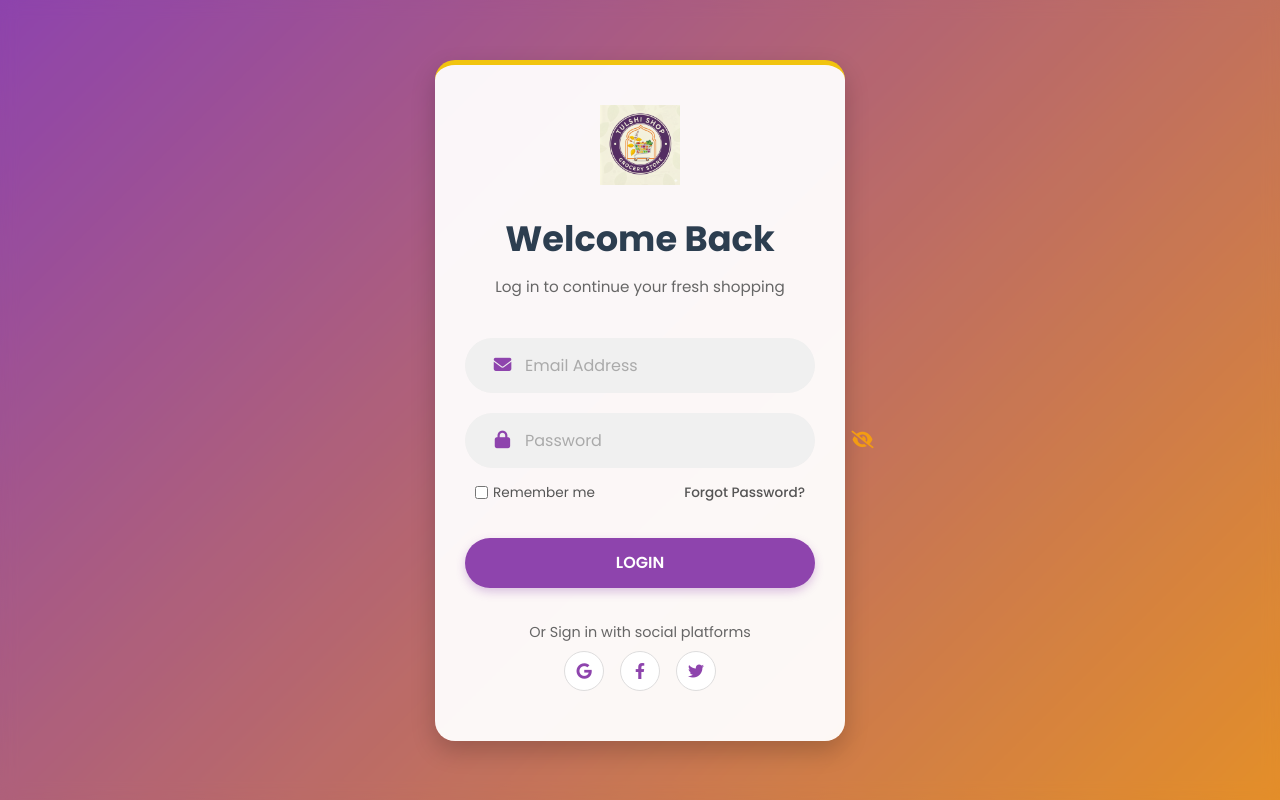
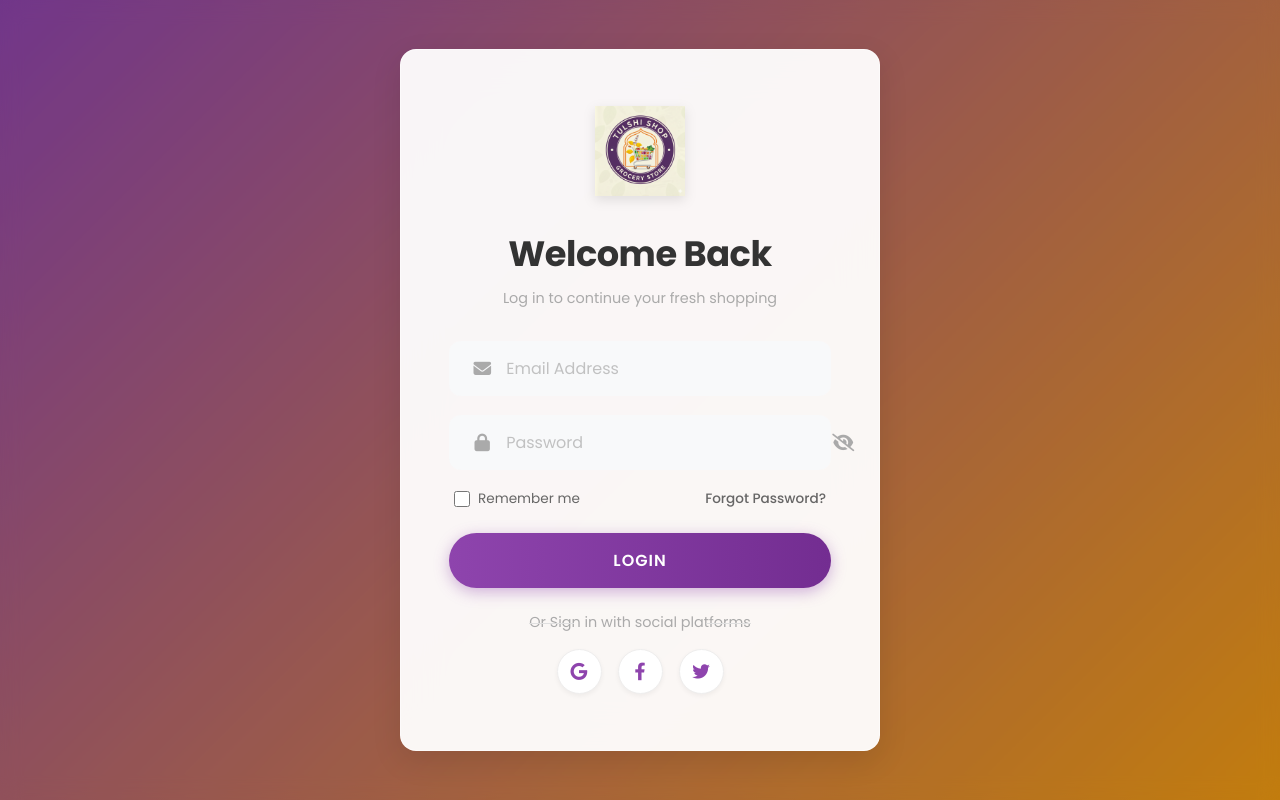
Before and after one commit to zeelpatel028/shop, a Flask app: page / in a window 1280 px wide. Run offline with Flask 3, Linux system fonts and the light colour scheme.

Commit message:
feat: Create base HTML template and initial comprehensive modern UI styling with responsive design.

```diff
--- a/static/css/style.css
+++ b/static/css/style.css
@@ -1,4 +1,20 @@
 @import url("https://fonts.googleapis.com/css2?family=Poppins:wght@200;300;400;500;600;700;800&display=swap");
+
+:root {
+    --primary-color: #8e44ad;
+    --primary-dark: #732d91;
+    --accent-color: #f39c12;
+    --accent-hover: #d35400;
+    --text-color: #333;
+    --text-muted: #aaa;
+    --bg-gradient: linear-gradient(135deg, #8e44ad 0%, #f39c12 100%);
+    --card-bg: rgba(255, 255, 255, 0.95);
+    --input-bg: #f8f9fa;
+    --shadow-soft: 0 10px 30px rgba(0, 0, 0, 0.1);
+    --shadow-hover: 0 15px 40px rgba(0, 0, 0, 0.15);
+    --transition-speed: 0.3s;
+    --border-radius: 16px;
+}
 
 * {
     margin: 0;
@@ -14,16 +30,16 @@ input {
 body {
     width: 100%;
     min-height: 100vh;
-    /* Fallback */
-    background-color: #8e44ad;
-    /* Purple to Orange Gradient */
-    background-image: linear-gradient(135deg, #8e44ad 0%, #f39c12 100%);
+    background-color: var(--primary-color);
+    background-image: var(--bg-gradient);
     background-size: cover;
     background-position: center;
     position: relative;
     display: flex;
     justify-content: center;
     align-items: center;
+    margin: 0;
+    /* Reset body margin */
 }
 
 /* Glassmorphism Overlay */
@@ -33,9 +49,9 @@ body {
     left: 0;
     width: 100%;
     height: 100%;
-    /* Darker purple tint for contrast */
-    background: rgba(142, 68, 173, 0.15);
-    backdrop-filter: blur(8px);
+    background: rgba(0, 0, 0, 0.2);
+    /* Darker overlay for better contrast */
+    backdrop-filter: blur(10px);
     z-index: 0;
 }
 
@@ -43,79 +59,101 @@ body {
     position: relative;
     z-index: 1;
     width: 100%;
-    max-width: 450px;
     padding: 20px;
+    display: flex;
+    /* Centering helper */
+    justify-content: center;
 }
 
+/* Modern Card Design */
 .login-card {
-    background-color: rgba(255, 255, 255, 0.95);
-    padding: 40px 30px;
-    border-radius: 20px;
-    box-shadow: 0 10px 25px rgba(0, 0, 0, 0.2);
+    background-color: var(--card-bg);
+    width: 100%;
+    max-width: 450px;
+    /* Desktop width */
+    padding: 3rem 2.5rem;
+    /* Generous padding */
+    border-radius: var(--border-radius);
+    box-shadow: var(--shadow-soft);
     text-align: center;
-    transition: transform 0.3s ease;
-    border-top: 5px solid #f1c40f;
-    /* Yellow accent */
+    transition: transform var(--transition-speed) ease, box-shadow var(--transition-speed) ease;
+    border-top: 5px solid var(--accent-color);
+    backdrop-filter: blur(20px);
+    /* Inner glass effect */
+    border: 1px solid rgba(255, 255, 255, 0.5);
+    /* Subtle border */
+    animation: fadeInUp 0.8s cubic-bezier(0.2, 0.8, 0.2, 1);
+    /* Smooth springy entry */
 }
 
 .login-card:hover {
     transform: translateY(-5px);
+    box-shadow: var(--shadow-hover);
 }
 
 .logo {
-    width: 80px;
+    width: 90px;
     height: auto;
-    margin-bottom: 20px;
+    margin-bottom: 1.5rem;
+    filter: drop-shadow(0 4px 6px rgba(0, 0, 0, 0.1));
 }
 
 .title {
-    font-size: 2.2rem;
-    color: #2c3e50;
-    /* Black/Dark Blueish Gray */
-    margin-bottom: 10px;
+    font-size: 2rem;
+    color: var(--text-color);
+    margin-bottom: 0.5rem;
     font-weight: 700;
+    letter-spacing: -0.5px;
 }
 
 .subtitle {
-    font-size: 0.95rem;
-    color: #666;
-    margin-bottom: 30px;
+    font-size: 0.9rem;
+    color: var(--text-muted);
+    margin-bottom: 2rem;
+    font-weight: 400;
 }
 
 form {
     display: flex;
     flex-direction: column;
     align-items: center;
+    width: 100%;
+    /* Ensure form takes full width */
 }
 
+/* Modern Input Fields */
 .input-field {
     width: 100%;
-    background-color: #f0f0f0;
-    margin: 10px 0;
+    background-color: var(--input-bg);
+    margin-bottom: 1.2rem;
     height: 55px;
-    border-radius: 55px;
+    /* Comfortable touch target */
+    border-radius: 12px;
     display: flex;
     align-items: center;
-    padding: 0 1.5rem;
+    padding: 0 1.2rem;
     position: relative;
-    transition: box-shadow 0.3s ease;
-    border: 1px solid transparent;
+    transition: all var(--transition-speed) ease;
+    border: 2px solid transparent;
 }
 
 .input-field:focus-within {
-    box-shadow: 0 0 0 2px #8e44ad;
-    /* Purple highlight */
+    box-shadow: 0 0 0 4px rgba(142, 68, 173, 0.15);
+    /* Soft focus ring */
     background-color: #fff;
-    border-color: #f39c12;
-    /* Orange border hint */
+    border-color: var(--primary-color);
 }
 
 .input-field i {
-    color: #8e44ad;
-    /* Purple Icons */
+    color: var(--text-muted);
     font-size: 1.1rem;
-    min-width: 25px;
+    min-width: 24px;
     text-align: center;
+    transition: color var(--transition-speed) ease;
+}
+
+.input-field:focus-within i {
+    color: var(--primary-color);
 }
 
 .input-field input {
@@ -124,129 +162,164 @@ form {
     border: none;
     font-weight: 500;
     font-size: 1rem;
-    color: #333;
+    color: var(--text-color);
     flex: 1;
-    margin-left: 10px;
+    margin-left: 12px;
+    height: 100%;
+    /* Full height for click area */
 }
 
 .input-field input::placeholder {
-    color: #aaa;
+    color: var(--text-muted);
     font-weight: 400;
+    opacity: 0.7;
 }
 
-/* Password Toggle Icon */
+/* Password Toggle */
 .input-field .toggle-password {
     cursor: pointer;
     margin-left: 10px;
-    color: #f39c12;
-    /* Orange toggle */
+    color: var(--text-muted);
 }
 
 .input-field .toggle-password:hover {
-    color: #d35400;
+    color: var(--accent-color);
 }
 
-.social-text {
-    padding: 1.5rem 0 0.5rem;
-    font-size: 0.9rem;
-    color: #666;
-}
-
-.social-media {
-    display: flex;
-    justify-content: center;
-    margin-bottom: 10px;
-}
-
-.social-icon {
-    height: 40px;
-    width: 40px;
-    display: flex;
-    justify-content: center;
-    align-items: center;
-    margin: 0 0.5rem;
-    color: #8e44ad;
-    /* Purple primary */
-    border-radius: 50%;
-    border: 1px solid #ddd;
-    text-decoration: none;
-    font-size: 1rem;
-    transition: all 0.3s ease;
-    background: #fff;
-}
-
-.social-icon:hover {
-    color: #fff;
-    border-color: #f39c12;
-    background-color: #f39c12;
-    /* Orange hover */
-    transform: translateY(-3px);
-}
-
-.btn {
-    width: 100%;
-    background-color: #8e44ad;
-    /* Purple Button */
-    border: none;
-    outline: none;
-    height: 50px;
-    border-radius: 50px;
-    color: #fff;
-    text-transform: uppercase;
-    font-weight: 600;
-    margin: 20px 0 10px;
-    cursor: pointer;
-    transition: 0.3s;
-    box-shadow: 0 4px 10px rgba(142, 68, 173, 0.3);
-    font-size: 1rem;
-}
-
-.btn:hover {
-    background-color: #9b59b6;
-    box-shadow: 0 6px 15px rgba(142, 68, 173, 0.4);
-}
-
+/* Options Row */
 .options {
     width: 100%;
     display: flex;
     justify-content: space-between;
     align-items: center;
-    margin: 5px 0 15px 0;
+    margin-bottom: 1.5rem;
     font-size: 0.85rem;
-    padding: 0 10px;
+    padding: 0 5px;
 }
 
 .options label {
     display: flex;
     align-items: center;
     cursor: pointer;
-    color: #555;
+    color: #666;
+    user-select: none;
 }
 
 .options input[type="checkbox"] {
-    margin-right: 5px;
-    accent-color: #8e44ad;
-    /* Purple checkbox */
+    margin-right: 8px;
+    accent-color: var(--primary-color);
+    width: 16px;
+    height: 16px;
 }
 
 .options a {
-    color: #555;
+    color: #666;
     text-decoration: none;
     font-weight: 500;
-    transition: color 0.3s;
+    transition: color var(--transition-speed);
 }
 
 .options a:hover {
-    color: #f39c12;
-    /* Orange link hover */
+    color: var(--primary-color);
     text-decoration: underline;
+}
+
+/* Premium Button */
+.btn {
+    width: 100%;
+    background-image: linear-gradient(to right, var(--primary-color), var(--primary-dark));
+    border: none;
+    outline: none;
+    height: 55px;
+    /* Large touch target */
+    border-radius: 50px;
+    color: #fff;
+    text-transform: uppercase;
+    font-weight: 600;
+    letter-spacing: 1px;
+    cursor: pointer;
+    transition: all var(--transition-speed);
+    box-shadow: 0 4px 15px rgba(142, 68, 173, 0.4);
+    font-size: 1rem;
+    margin-bottom: 1.5rem;
+}
+
+.btn:hover {
+    background-image: linear-gradient(to right, var(--primary-dark), var(--primary-color));
+    /* Gradient shift */
+    box-shadow: 0 6px 20px rgba(142, 68, 173, 0.5);
+    transform: translateY(-2px);
+}
+
+.btn:active {
+    transform: translateY(1px);
+    box-shadow: 0 2px 10px rgba(142, 68, 173, 0.3);
+}
+
+/* Social Section */
+.social-text {
+    font-size: 0.9rem;
+    color: var(--text-muted);
+    margin-bottom: 1rem;
+    position: relative;
+}
+
+/* Separator lines for social text */
+.social-text::before,
+.social-text::after {
+    content: "";
+    position: absolute;
+    top: 50%;
+    width: 20%;
+    height: 1px;
+    background: #e0e0e0;
+}
+
+.social-text::before {
+    left: 0;
+}
+
+.social-text::after {
+    right: 0;
+}
+
+.social-media {
+    display: flex;
+    justify-content: center;
+    gap: 1rem;
+    /* Flexbox gap */
+}
+
+.social-icon {
+    height: 45px;
+    width: 45px;
+    display: flex;
+    justify-content: center;
+    align-items: center;
+    color: var(--primary-color);
+    border-radius: 50%;
+    border: 1px solid #eee;
+    text-decoration: none;
+    font-size: 1.1rem;
+    transition: all var(--transition-speed) cubic-bezier(0.175, 0.885, 0.32, 1.275);
+    /* Bouncy transition */
+    background: #fff;
+    box-shadow: 0 2px 5px rgba(0, 0, 0, 0.05);
+}
+
+.social-icon:hover {
+    color: #fff;
+    border-color: var(--accent-color);
+    background-color: var(--accent-color);
+    transform: translateY(-3px) scale(1.1);
+    box-shadow: 0 5px 15px rgba(243, 156, 18, 0.4);
 }
 
 /* Animations */
 @keyframes fadeInUp {
     from {
         opacity: 0;
-        transform: translateY(20px);
+        transform: translateY(40px);
     }
 
     to {
@@ -255,42 +328,73 @@ form {
     }
 }
 
-.login-card {
-    animation: fadeInUp 0.8s ease-out;
-}
+/* --- Responsive Layout --- */
 
-@media (max-width: 576px) {
+/* Mobile Devices (Portrait phones, less than 576px) */
+@media (max-width: 575.98px) {
     .container {
-        padding: 0;
+        padding: 15px;
+        /* Small padding from screen edge */
+        align-items: center;
+        /* Center vertically */
+        min-height: 100vh;
+        /* Ensure full viewport height */
     }
 
     .login-card {
-        padding: 40px 20px;
-        width: 100%;
-        height: 100vh;
-        border-radius: 0;
-        display: flex;
-        flex-direction: column;
-        justify-content: center;
-        box-shadow: none;
-        background-color: rgba(255, 255, 255, 0.98);
-        border-top: none;
+        padding: 2.5rem 1.5rem;
+        /* Reduce horizontal padding */
+        max-width: 100%;
+        /* Allow taking up available space */
+        border-radius: 20px;
+        /* Slightly softer corners */
     }
 
     .title {
-        font-size: 1.8rem;
+        font-size: 1.75rem;
+        /* Sligthly smaller title */
     }
 
     .subtitle {
-        font-size: 0.9rem;
+        font-size: 0.85rem;
+        margin-bottom: 1.5rem;
     }
 
     .input-field {
         height: 50px;
+        /* Still touch-friendly */
+        margin-bottom: 1rem;
     }
 
     .btn {
         height: 50px;
-        margin-top: 15px;
+    }
+
+    .social-text::before,
+    .social-text::after {
+        width: 15%;
+        /* Shorter lines on small screens */
     }
 }
+
+/* Tablets (iPad, larger phones, 576px to 991px) */
+@media (min-width: 576px) and (max-width: 991.98px) {
+    .login-card {
+        max-width: 420px;
+        /* Fixed width for tablets */
+        padding: 3rem 2rem;
+    }
+}
+
+/* Large Desktops (1200px and up) */
+@media (min-width: 1200px) {
+    .login-card {
+        max-width: 480px;
+        /* Slightly wider for large screens */
+        padding: 3.5rem 3rem;
+    }
+
+    .title {
+        font-size: 2.2rem;
+    }
+}
```
Also changed, not shown: templates/base.html (+2 -15 lines).
